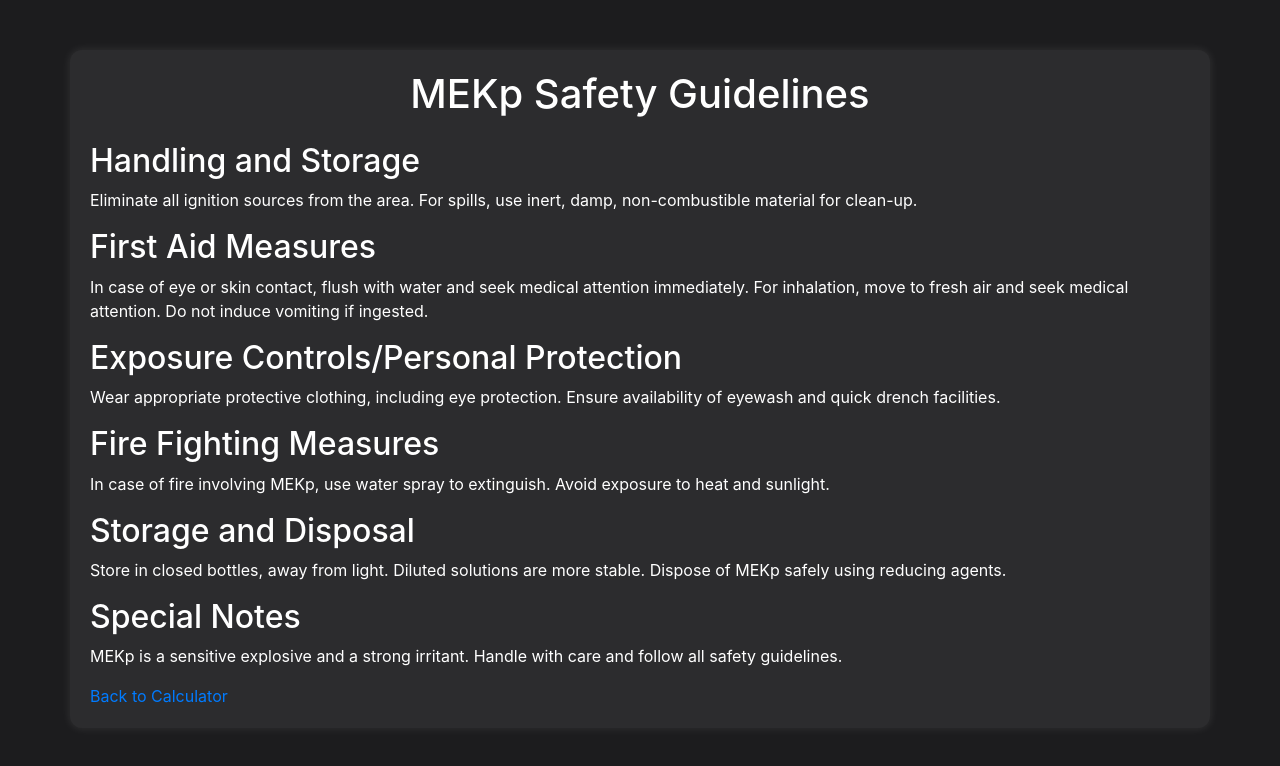
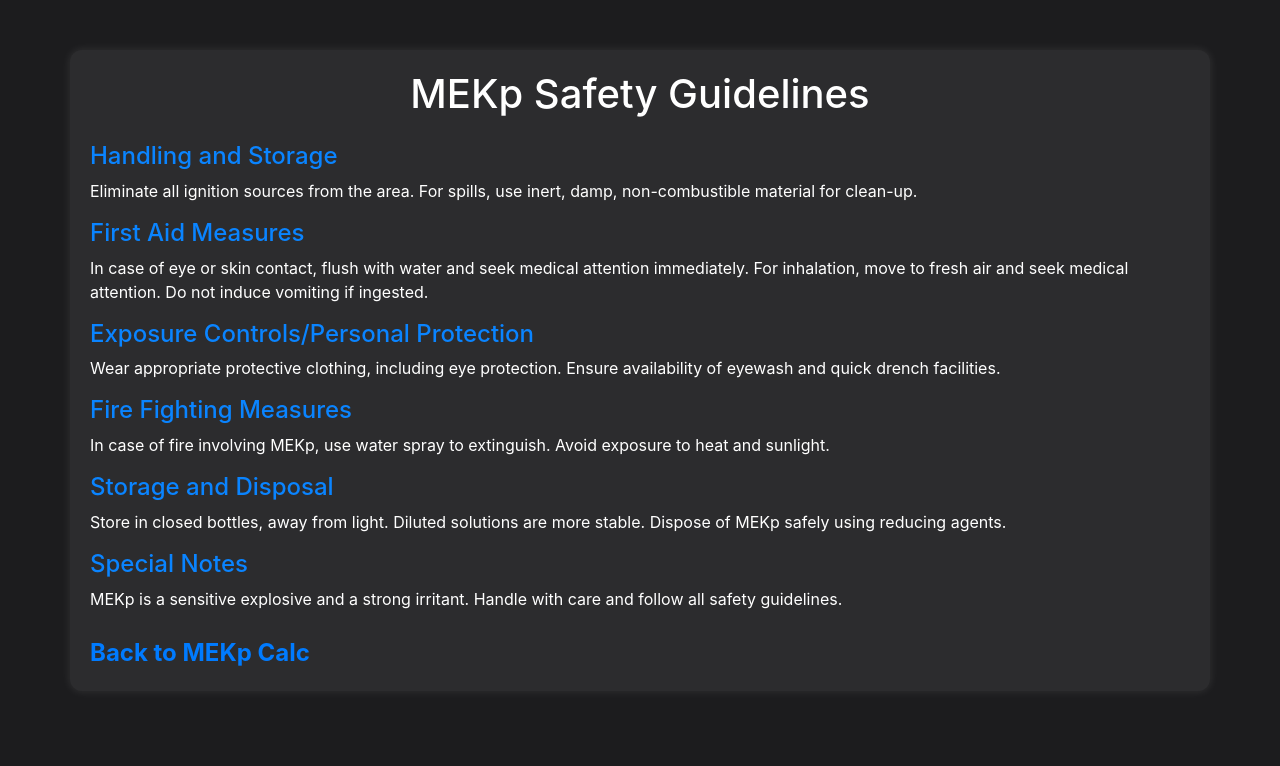
Before and after one commit to lpedreros/Chemcalc, a plain HTML site: page mekp-safety.html in a window 1280 px wide. Drawn offline with nearby package versions, Linux system fonts and the light colour scheme.

Commit message:
changed class to id on links

```diff
--- a/mekp-safety.html
+++ b/mekp-safety.html
@@ -31,8 +31,8 @@
             <p>MEKp is a sensitive explosive and a strong irritant. Handle with care and follow all safety guidelines.</p>
         </div>
 
-        <div class="back-link">
-            <a href="index.html">Back to Calculator</a>
+        <div id="otherpages">
+            <a href="index.html">Back to MEKp Calc</a>
         </div>
     </div>
 </body>
--- a/mekstyles.css
+++ b/mekstyles.css
@@ -115,3 +115,9 @@ body {
         margin-bottom: 0.5rem; /* Adjust spacing for checkboxes */
     }
 }
+
+.safety-content h2 {
+    color: #0a84ff;
+    margin-top: 15px;
+		font-size: 1.5em;
+}
```
